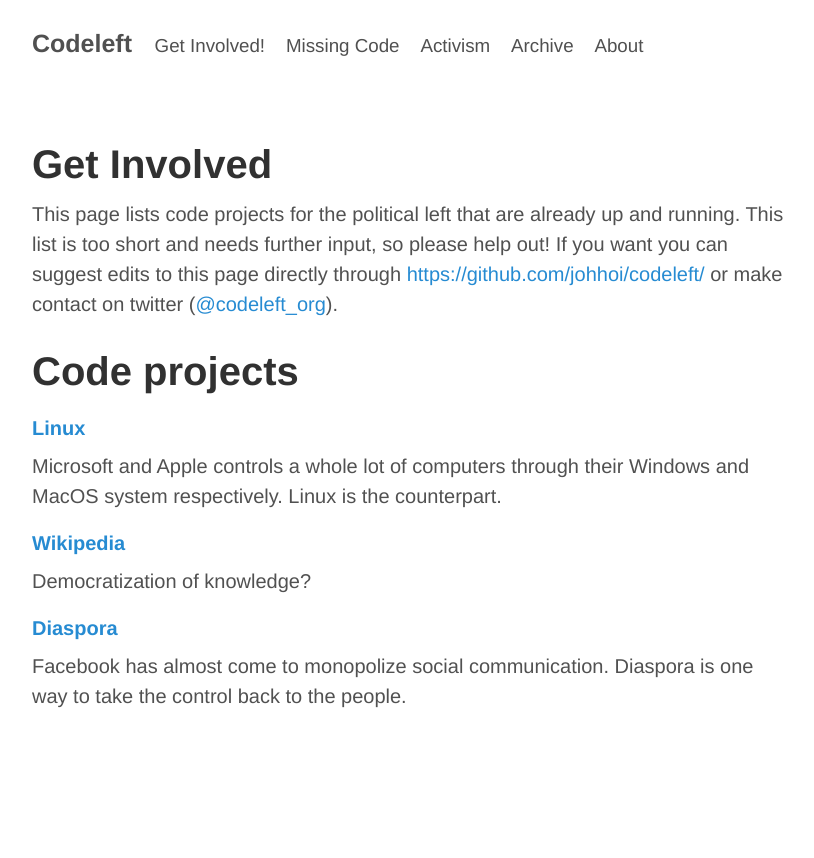
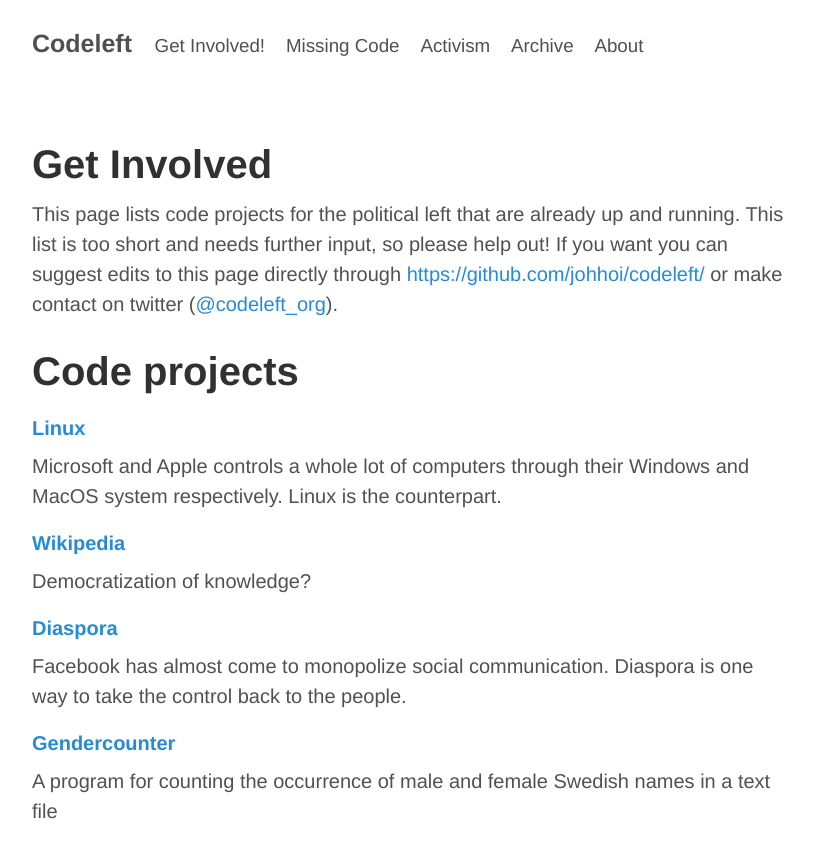
Before and after one commit to johhoi/codeleft, a Jekyll site: the page built from get_involved.md, in a window 1280 px wide. Shown: the top 858 px of the page, without its empty margins (228-1042 px from the left). Built offline with Jekyll 4.4.1, drawn with Linux system fonts in a browser that asks for light colours.

Commit message:
Update get_involved.md

```diff
--- a/get_involved.md
+++ b/get_involved.md
@@ -12,3 +12,5 @@
 Democratization of knowledge?
 #### [Diaspora](https://diasporafoundation.org/)
 Facebook has almost come to monopolize social communication. Diaspora is one way to take the control back to the people.
+#### [Gendercounter](https://github.com/christopherkullenberg/gendercounter)
+A program for counting the occurrence of male and female Swedish names in a text file
```
